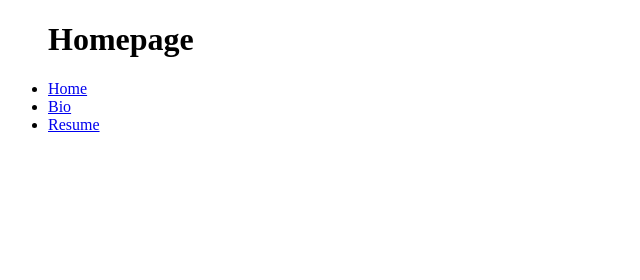
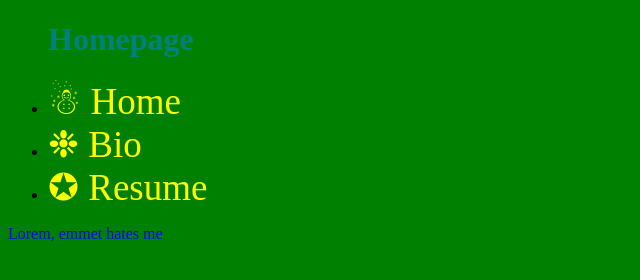
Before and after one commit to ayoung1/p1-about-me, a plain HTML site: page index.html in a window 1280 px wide. Shown: the whole page, without its empty margins (0-640 px from the left). Drawn offline with Linux system fonts and the light colour scheme.

Commit message:
Added Placeholder

```diff
--- /dev/null
+++ b/css/styles.css
@@ -0,0 +1,17 @@
+body{
+	background: green;
+}
+
+h1{
+	color: teal;
+}
+
+p{
+	color:blue;
+}
+
+a{
+	color: yellow;
+	font-size: 37px;
+	text-decoration: none;
+}
--- a/index.html
+++ b/index.html
@@ -1,6 +1,10 @@
 <!doctype html>
 <html lang="en">
 <head>
+	<meta charset="UTF-8">
+	<title>Aaron Young</title>
+
+	<link rel="stylesheet" href="css/styles.css">
 
 </head>
 <body>
@@ -8,9 +12,11 @@
 
 	<h1>Homepage</h1>
 
-	<li><a href="index.html">Home</a></li>
-	<li><a href="bio.html">Bio</a></li>
-	<li><a href="resume.html">Resume</a></li>
+	<li><a href="index.html">&#9731; Home</a></li>
+	<li><a href="bio.html">&#10057; Bio</a></li>
+	<li><a href="resume.html">&#10026; Resume</a></li>
 </ul>
 
+<p>Lorem, emmet hates me</p>
+
 </body>
```
Also changed, not shown: bio.html (+8 -0 lines), resume.html (+6 -0 lines).
